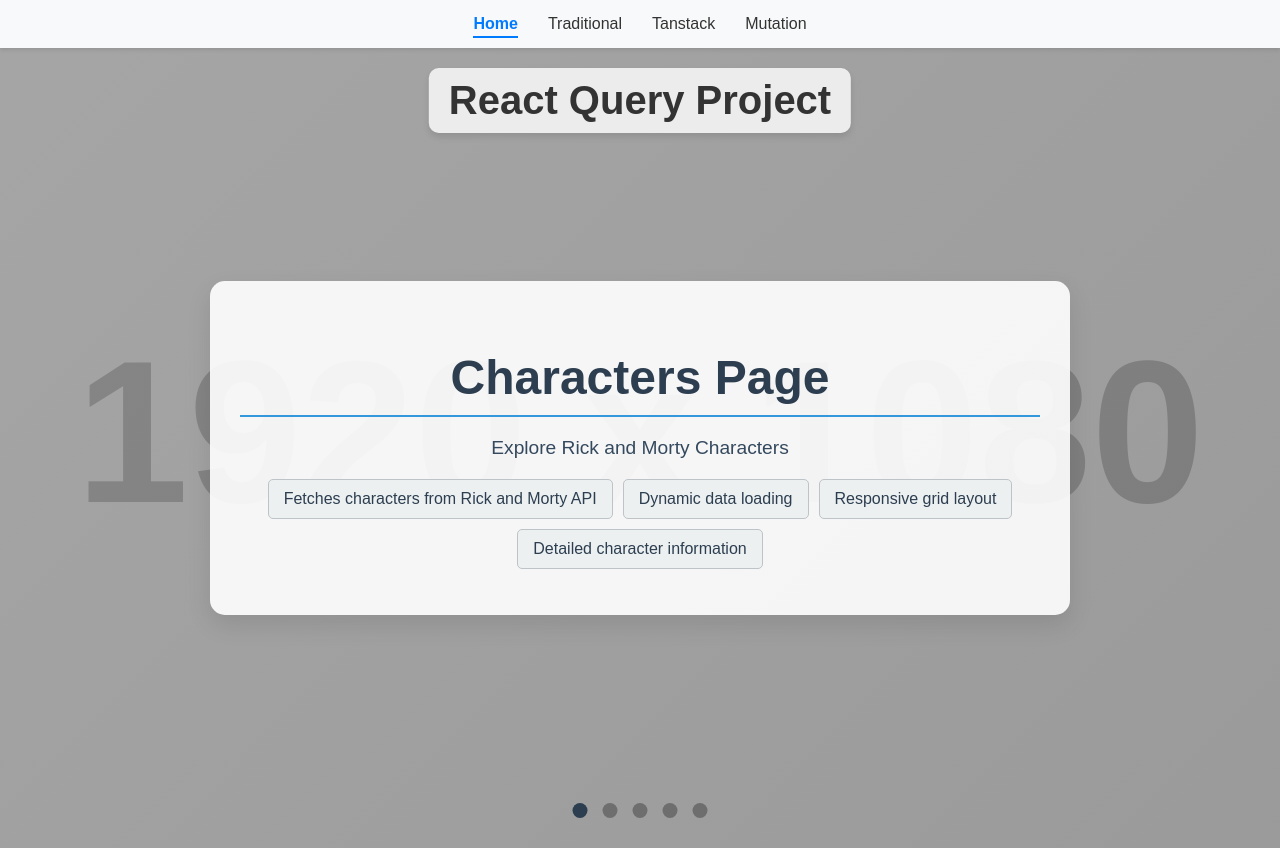
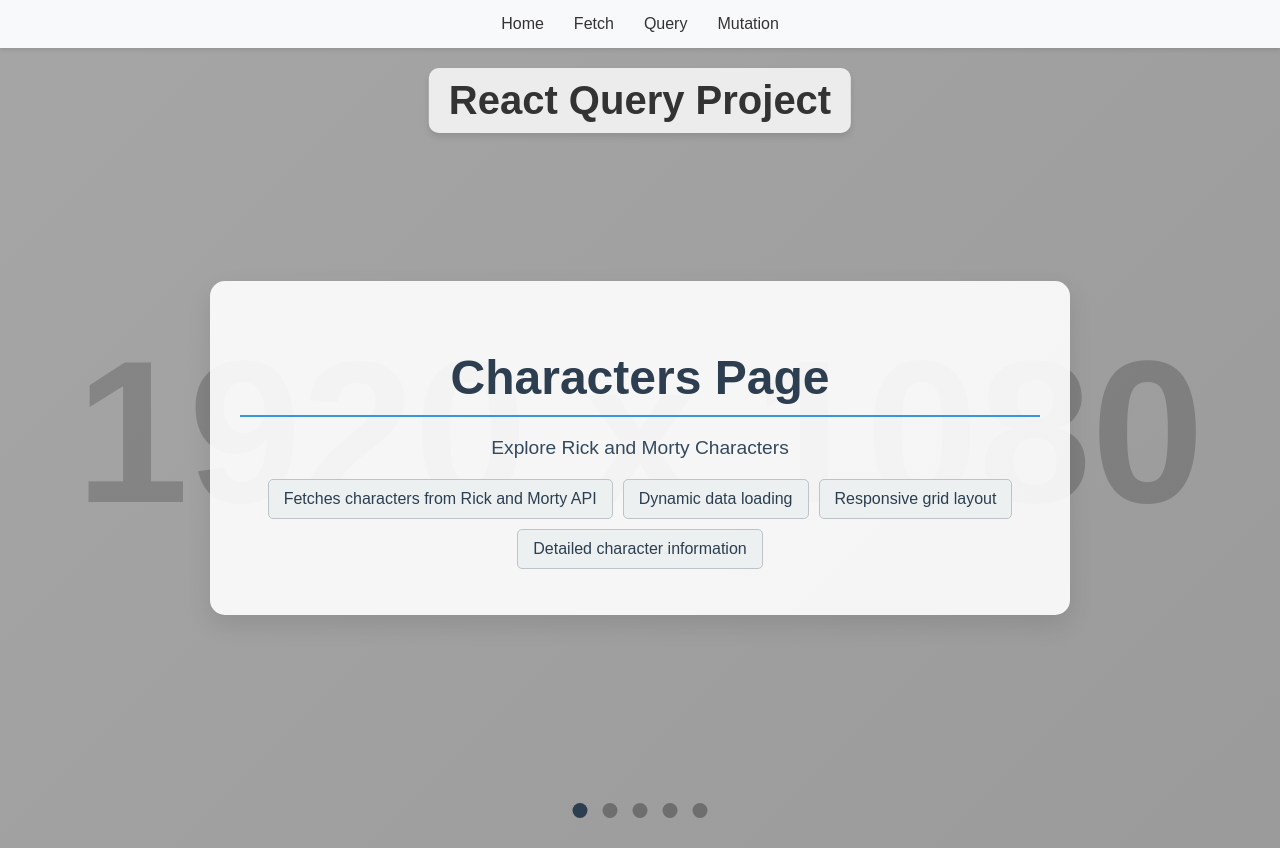
Before and after one commit to haswanthakula/React_Query_Project, a React (Create React App) app: page /#/ in a window 1280 px wide. Built offline with nearby package versions, Linux system fonts and the light colour scheme.

Commit message:
Simplify Navbar to remove potential flashing effects

```diff
--- a/src/components/Navbar.css
+++ b/src/components/Navbar.css
@@ -21,25 +21,9 @@
   margin: 0 15px;
   font-size: 1rem;
   font-weight: 500;
-  transition: color 0.3s ease;
-  position: relative;
+  transition: color 0.2s ease;
 }
 
 .navbar-item:hover {
   color: #007bff;
 }
-
-.navbar-item.active {
-  color: #007bff;
-  font-weight: bold;
-}
-
-.navbar-item.active::after {
-  content: '';
-  position: absolute;
-  bottom: -5px;
-  left: 0;
-  width: 100%;
-  height: 2px;
-  background-color: #007bff;
-}
--- a/src/components/Navbar.js
+++ b/src/components/Navbar.js
@@ -1,43 +1,15 @@
 import React from 'react';
-import { NavLink } from 'react-router-dom';
+import { Link } from 'react-router-dom';
 import './Navbar.css';
 
 const Navbar = () => {
   return (
     <nav className="navbar">
       <div className="navbar-container">
-        <NavLink
-          to="/"
-          className={({ isActive }) =>
-            isActive ? 'navbar-item active' : 'navbar-item'
-          }
-        >
-          Home
-        </NavLink>
-        <NavLink
-          to="/traditional"
-          className={({ isActive }) =>
-            isActive ? 'navbar-item active' : 'navbar-item'
-          }
-        >
-          Traditional
-        </NavLink>
-        <NavLink
-          to="/tanstack"
-          className={({ isActive }) =>
-            isActive ? 'navbar-item active' : 'navbar-item'
-          }
-        >
-          Tanstack
-        </NavLink>
-        <NavLink
-          to="/mutation"
-          className={({ isActive }) =>
-            isActive ? 'navbar-item active' : 'navbar-item'
-          }
-        >
-          Mutation
-        </NavLink>
+        <Link to="/" className="navbar-item">Home</Link>
+        <Link to="/traditional" className="navbar-item">Fetch</Link>
+        <Link to="/tanstack" className="navbar-item">Query</Link>
+        <Link to="/mutation" className="navbar-item">Mutation</Link>
       </div>
     </nav>
   );
```
